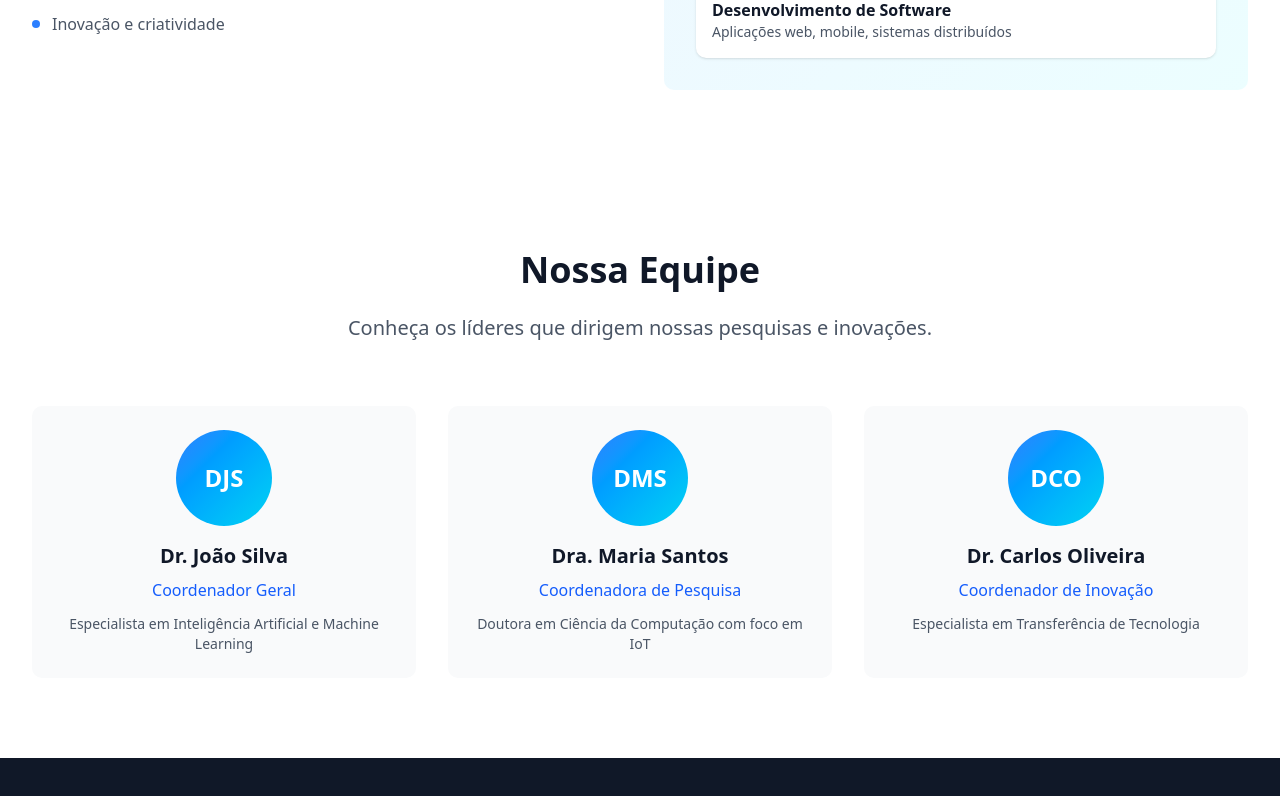
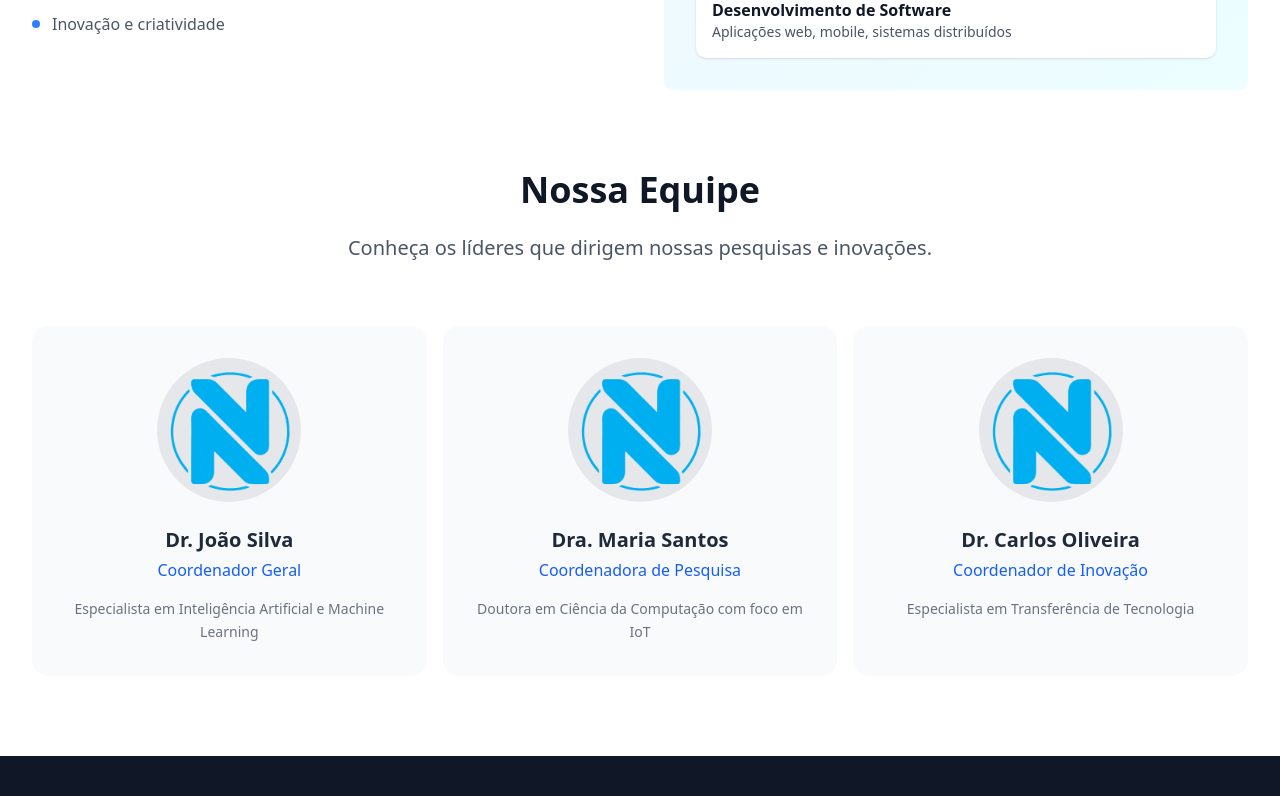
Before and after one commit to luixsouza/numbers-site, a React (Vite) app: page /institucional in a window 1280 px wide. Shown: the part 1124-1920 px from the top of the page. Built offline with nearby package versions, Linux system fonts and the light colour scheme.

Commit message:
/feat: Carrossel da equipe na pagina Institucional

```diff
--- a/src/pages/Institucional.jsx
+++ b/src/pages/Institucional.jsx
@@ -1,6 +1,68 @@
-import React, { useEffect } from 'react';
+import React, { useEffect, useCallback } from 'react';
 import { motion } from 'framer-motion';
+import useEmblaCarousel from 'embla-carousel-react';
+import { ChevronLeft, ChevronRight } from 'lucide-react';
 import useTitleStore from '@/lib/stores/title-store';
+
+const TeamCarousel = ({ team }) => {
+  const [emblaRef, emblaApi] = useEmblaCarousel({
+    loop: true,
+    align: 'start',
+    slidesToScroll: 1,
+  });
+
+  const scrollPrev = useCallback(() => {
+    if (emblaApi) emblaApi.scrollPrev();
+  }, [emblaApi]);
+
+  const scrollNext = useCallback(() => {
+    if (emblaApi) emblaApi.scrollNext();
+  }, [emblaApi]);
+
+  return (
+    <div className="relative">
+      <div className="overflow-hidden" ref={emblaRef}>
+        <div className="flex -ml-4">
+          {team.map((member, index) => (
+            <div key={index} className="flex-[0_0_100%] sm:flex-[0_0_50%] lg:flex-[0_0_33.33%] pl-4">
+              <div className="text-center bg-gray-50 p-8 rounded-2xl h-full flex flex-col items-center transition-all duration-300">
+                <div className="w-36 h-36 rounded-full mx-auto mb-6 flex items-center justify-center overflow-hidden bg-gray-200">
+                  <img
+                    src={member.photoUrl}
+                    alt={member.name}
+                    className="w-full h-full object-cover"
+                  />
+                </div>
+                <h3 className="text-xl font-semibold text-gray-800 mb-1">
+                  {member.name}
+                </h3>
+                <p className="text-blue-600 font-medium mb-4">
+                  {member.role}
+                </p>
+                <p className="text-gray-500 text-sm leading-relaxed">
+                  {member.description}
+                </p>
+              </div>
+            </div>
+          ))}
+        </div>
+      </div>
+
+      <button
+        className="absolute top-1/2 -left-4 md:-left-5 -translate-y-1/2 bg-white hover:bg-gray-100 rounded-full p-1.5 shadow-md border border-gray-200 transition-all duration-300 opacity-0 group-hover:opacity-100"
+        onClick={scrollPrev}
+      >
+        <ChevronLeft className="h-5 w-5 text-gray-700" />
+      </button>
+      <button
+        className="absolute top-1/2 -right-4 md:-right-5 -translate-y-1/2 bg-white hover:bg-gray-100 rounded-full p-1.5 shadow-md border border-gray-200 transition-all duration-300 opacity-0 group-hover:opacity-100"
+        onClick={scrollNext}
+      >
+        <ChevronRight className="h-5 w-5 text-gray-700" />
+      </button>
+    </div>
+  );
+};
 
 const Institucional = () => {
   const { setTitle } = useTitleStore();
@@ -9,10 +71,14 @@ const Institucional = () => {
     setTitle('INSTITUCIONAL');
   }, [setTitle]);
 
+  // ALTERAR AQUI: Adicionar os membros/roles e as URLs das fotos
   const team = [
-    { name: "Dr. João Silva", role: "Coordenador Geral", description: "Especialista em Inteligência Artificial e Machine Learning" },
-    { name: "Dra. Maria Santos", role: "Coordenadora de Pesquisa", description: "Doutora em Ciência da Computação com foco em IoT" },
-    { name: "Dr. Carlos Oliveira", role: "Coordenador de Inovação", description: "Especialista em Transferência de Tecnologia" }
+    { name: "Dr. João Silva", role: "Coordenador Geral", description: "Especialista em Inteligência Artificial e Machine Learning", photoUrl: "/images/numbers_logo.png" },
+    { name: "Dra. Maria Santos", role: "Coordenadora de Pesquisa", description: "Doutora em Ciência da Computação com foco em IoT", photoUrl: "/images/numbers_logo.png" },
+    { name: "Dr. Carlos Oliveira", role: "Coordenador de Inovação", description: "Especialista em Transferência de Tecnologia", photoUrl: "/images/numbers_logo.png" },
+    { name: "Dr. Pedro Almeida", role: "Pesquisador Sênior", description: "Foco em Ciência de Dados e Big Data Analytics", photoUrl: "/images/numbers_logo.png" },
+    { name: "Dra. Ana Costa", role: "Pesquisadora Plena", description: "Especialista em Desenvolvimento de Software e Sistemas Distribuídos", photoUrl: "/images/numbers_logo.png" },
+    { name: "Dr. Lucas Martins", role: "Pesquisador Associado", description: "Desenvolvimento de sistemas embarcados e automação", photoUrl: "/images/numbers_logo.png" },
   ];
 
   return (
@@ -22,7 +88,7 @@ const Institucional = () => {
       exit={{ opacity: 0, y: -20 }}
       transition={{ duration: 0.3 }}
     >
-      <section className="py-20 bg-white">
+      <section className="pt-20 pb-10 bg-white">
         <div className="max-w-7xl mx-auto px-4 sm:px-6 lg:px-8">
           <div className="text-center mb-16">
             <h2 className="text-4xl font-bold text-gray-900 mb-6">Nossa Missão</h2>
@@ -52,22 +118,16 @@ const Institucional = () => {
           </div>
         </div>
       </section>
-      <section className="py-20 bg-white">
-        <div className="max-w-7xl mx-auto px-4 sm:px-6 lg:px-8">
+
+      <section className="pt-10 pb-20 bg-white">
+        <div className="max-w-7xl mx-auto px-4 sm:px-6 lg:px-8 group">
           <div className="text-center mb-16">
             <h2 className="text-4xl font-bold text-gray-900 mb-6">Nossa Equipe</h2>
             <p className="text-xl text-gray-600 max-w-3xl mx-auto">Conheça os líderes que dirigem nossas pesquisas e inovações.</p>
           </div>
-          <div className="grid md:grid-cols-3 gap-8">
-            {team.map((member, index) => (
-              <div key={index} className="text-center bg-gray-50 p-6 rounded-lg">
-                <div className="w-24 h-24 bg-gradient-to-br from-blue-500 to-cyan-400 rounded-full mx-auto mb-4 flex items-center justify-center"><span className="text-white font-bold text-2xl">{member.name.split(' ').map(n => n[0]).join('')}</span></div>
-                <h3 className="text-xl font-semibold text-gray-900 mb-2">{member.name}</h3>
-                <p className="text-blue-600 font-medium mb-3">{member.role}</p>
-                <p className="text-gray-600 text-sm">{member.description}</p>
-              </div>
-            ))}
-          </div>
+
+          <TeamCarousel team={team} />
+
         </div>
       </section>
     </motion.div>
```
